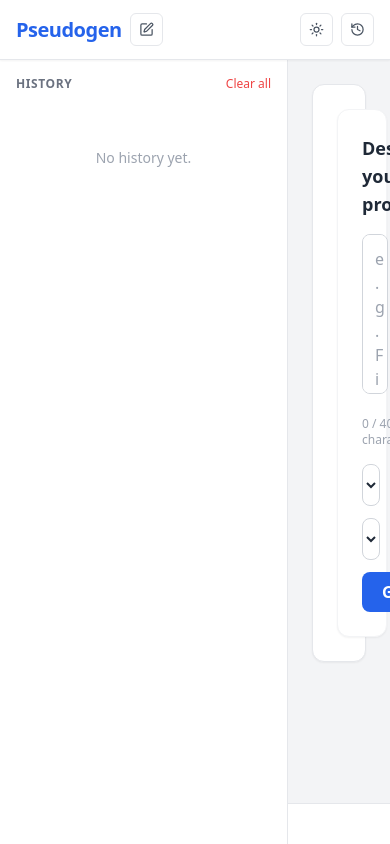
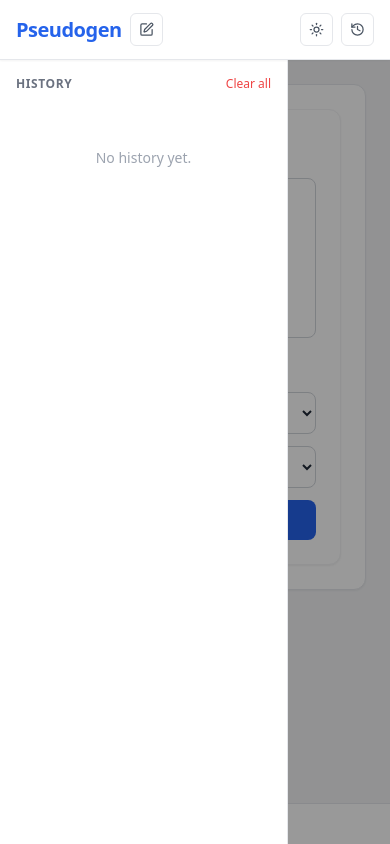
Before and after one commit to Zeetay1/pseudogen_v1, a React (Vite) app in the folder frontend/: page / in a window 390 px wide. Both pictures are taken after a click on the button 357 px from the left and 29 px from the top of the page. Built offline with nearby package versions, Linux system fonts and the light colour scheme; no server answers.

Commit message:
update mobile history dynamic

```diff
--- a/frontend/src/App.jsx
+++ b/frontend/src/App.jsx
@@ -208,7 +208,7 @@
 
         <main
           className={`flex flex-1 overflow-hidden bg-gray-50 dark:bg-slate-900 transition-all duration-300 pt-[60px]
-              ${isHistoryOpen ? "pl-72" : "pl-0"}`}
+              ${isHistoryOpen ? "sm:pl-72" : "pl-0"}`}
         >
           <aside
             className={`fixed top-[60px] left-0 h-[calc(100vh-60px)] w-72 bg-white dark:bg-slate-800 border-r border-gray-200 dark:border-slate-700
@@ -261,6 +261,14 @@
             </div>
           </aside>
 
+          {isHistoryOpen && (
+            <div
+              className="fixed inset-0 bg-black/40 z-10 sm:hidden"
+              onClick={() => setIsHistoryOpen(false)}
+              aria-hidden="true"
+            />
+          )}
+
           <section
             id="main-workspace"
             className="flex-1 p-6 overflow-auto bg-gray-100 dark:bg-slate-950 transition-colors"
```
